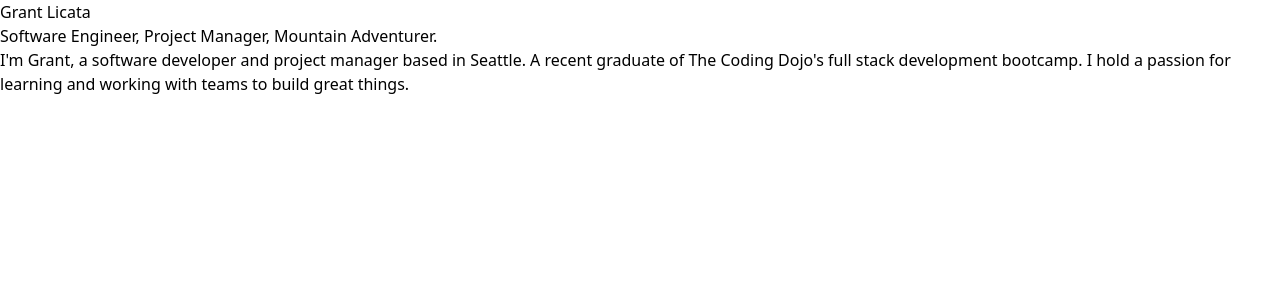
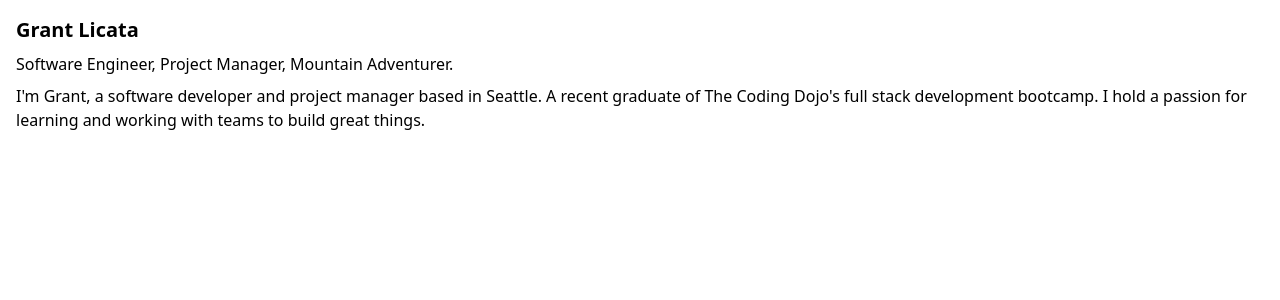
Before and after one commit to GrantLicata/Portfolio-archive, a Next.js app: page / in a window 1280 px wide. Shown: the top 300 px of the page. Built offline with nearby package versions, Linux system fonts and the light colour scheme.

Commit message:
Styles applied to index

```diff
--- a/pages/index.js
+++ b/pages/index.js
@@ -13,10 +13,10 @@ export default function Home() {
         <meta name="viewport" content="width=device-width, initial-scale=1" />
         <link rel="icon" href="/favicon.ico" />
       </Head>
-      <main>
-        <h1>Grant Licata</h1>
-        <h2>Software Engineer, Project Manager, Mountain Adventurer.</h2>
-        <p>I'm Grant, a software developer and project manager based in Seattle. A recent graduate of The Coding Dojo's full stack development bootcamp. I hold a passion for learning and working with teams to build great things.</p>
+      <main className='p-4'>
+        <h1 className='text-xl font-bold'>Grant Licata</h1>
+        <h2 className='pt-2'>Software Engineer, Project Manager, Mountain Adventurer.</h2>
+        <p className='pt-2'>I'm Grant, a software developer and project manager based in Seattle. A recent graduate of The Coding Dojo's full stack development bootcamp. I hold a passion for learning and working with teams to build great things.</p>
       </main>
     </>
   )
```
